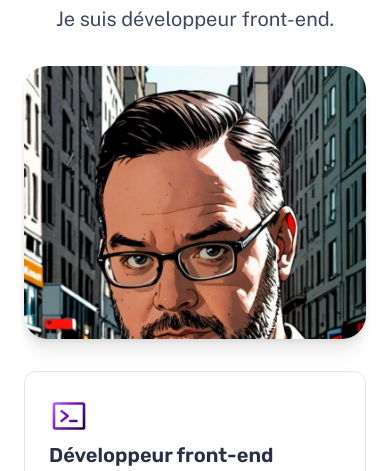
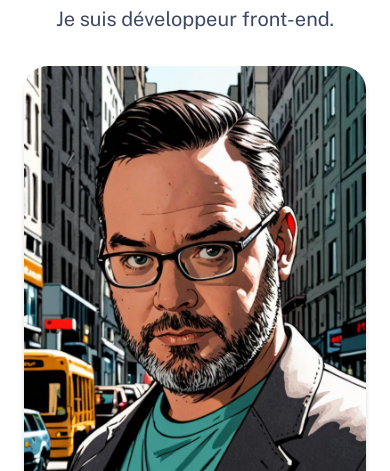
Before and after one commit to sebus07/portfolio_s-bastien_Koenig, an Astro site: page / in a window 390 px wide. Shown: the part 333-804 px from the top of the page. Built offline with nearby package versions, Linux system fonts and the light colour scheme; Astro itself is replaced by a stand-in of ours.

Commit message:
correction taille photo en responsive

```diff
--- a/src/pages/index.astro
+++ b/src/pages/index.astro
@@ -98,7 +98,6 @@ const projects = (await getCollection('work'))
 	}
 
 	.hero img {
-		aspect-ratio: 5 / 4;
 		object-fit: cover;
 		object-position: top;
 		border-radius: 1.5rem;
```
